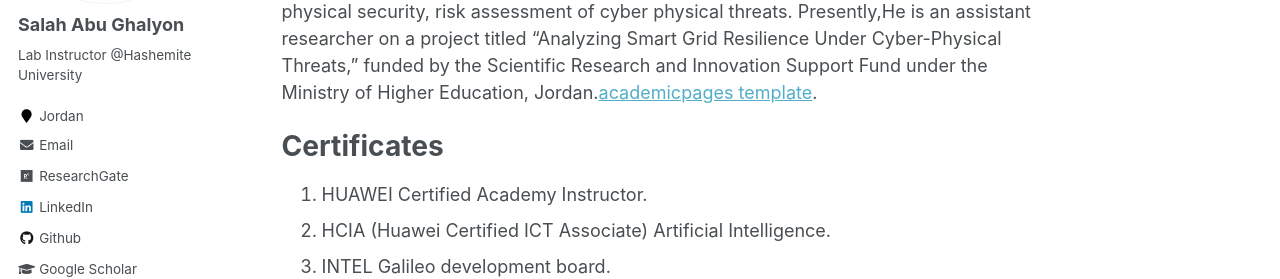
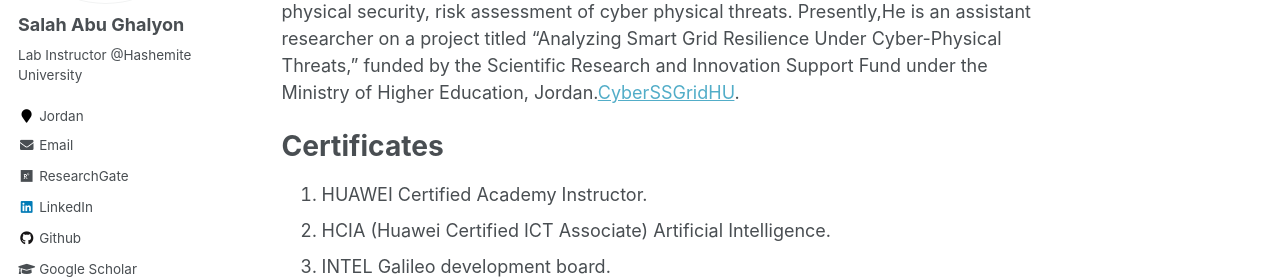
Before and after one commit to salahghalyon/salahghalyon.github.io, a Jekyll site: the page built from _pages/about.md, in a window 1280 px wide and 1013 px high. Shown: the part 270-549 px from the top of the window. Built offline with Jekyll 4.4.1, drawn with Linux system fonts in a browser that asks for light colours; some web fonts are replaced.

Commit message:
Update about.md

```diff
--- a/_pages/about.md
+++ b/_pages/about.md
@@ -8,7 +8,7 @@ redirect_from:
 ---
 
 Salah AbuGhalyon was born in Amman, Jordan, in 1991. He received his BSc. Degree in Computer Engineering from the Hashemite University in 2013, and a M.Sc. Degree in Computer Engineering/Embedded Systems from Yarmouk University in 2016. He has been certified as HUAWEI AI Instructor in 2020.
-His current research interest includes cyber-physical security, risk assessment of cyber physical threats. Presently,He is an assistant researcher on a project titled "Analyzing Smart Grid Resilience Under Cyber-Physical Threats," funded by the Scientific Research and Innovation Support Fund under the Ministry of Higher Education, Jordan.[academicpages template](https://cyberssgridhu.github.io/index.html).
+His current research interest includes cyber-physical security, risk assessment of cyber physical threats. Presently,He is an assistant researcher on a project titled "Analyzing Smart Grid Resilience Under Cyber-Physical Threats," funded by the Scientific Research and Innovation Support Fund under the Ministry of Higher Education, Jordan.[CyberSSGridHU](https://cyberssgridhu.github.io/index.html).
 
 Certificates
 ======
```
